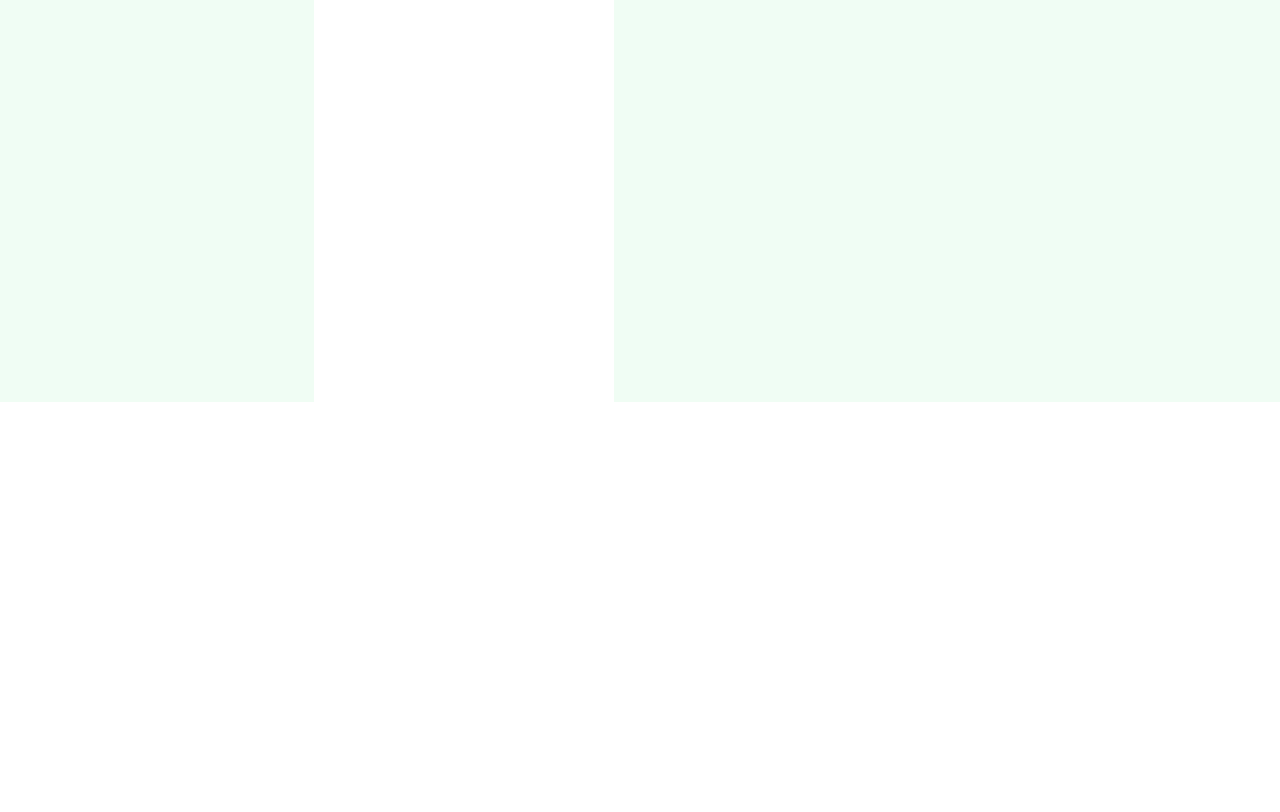
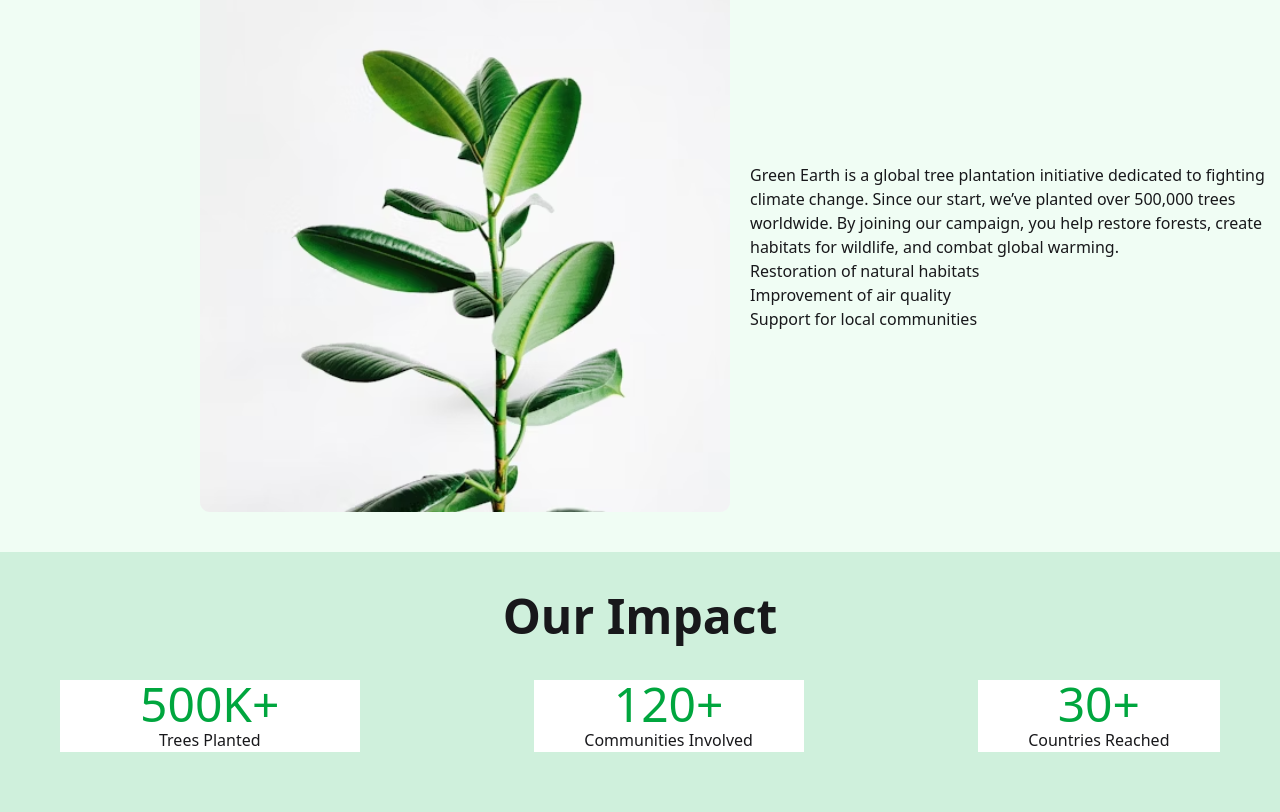
Before and after one commit to shezan-223/tree-assingment, a plain HTML site: page index.html in a window 1280 px wide. Shown: the part 468-1280 px from the top of the page. Before the commit the page ends 870 px from the top, so only its background shows below. Drawn offline with nearby package versions, Linux system fonts and the light colour scheme; no server answers.

Commit message:
added about campain

```diff
--- a/index.html
+++ b/index.html
@@ -20,7 +20,7 @@
         <div class="nav-right bg-yellow-400 p-2 rounded-xl text-green-600"> <button>Plant a Tree</button></div>
     </nav>
     <!-- banner section -->
-    <div class="banner-container bg-[#CFF0DC] flex justify-around items-center h-auto">
+    <div class="banner-container bg-[#CFF0DC] flex justify-around items-center h-auto ">
         <section class="banner-left ">
             <img src="./assets/hero-leaf1.png" alt="">
         </section>
@@ -39,17 +39,17 @@
 
 
     <!-- treee section  -->
-     <main class="w-auto h-auto bg-[#F0FDF4]   mt-6 flex ">
+      <!-- <main class="w-auto h-auto bg-[#F0FDF4]   mt-6 flex p-10 "> -->
 
 
-        <!-- catagory container -->
-         <div id="catagory-container" class=" h-[480px]  w-[250px] mt-6 ">
-
+       <!-- catagory container  -->
+         <!-- <div id="catagory-container" class=" h-[480px]  w-[250px] mt-6 ">
+           -->
 
 
          </div>
          <!--product container -->
-         <div  id="product-container" class="grid grid-cols-1 sm:grid-cols-2 lg:grid-cols-3 gap-6   mt-6 ">
+         <!-- <div  id="product-container" class="grid grid-cols-1 sm:grid-cols-2 lg:grid-cols-3 gap-6   mt-6 "> -->
 
 
 
@@ -59,12 +59,60 @@
          <!-- CRAD -->
 
         <section id="cart-container" class=" bg-white w-[300px] h-[100ppx] p-3 mt-6 ml-4">
-            <h1 class="text-black text-center">Your Cart </h1>
+            <h1 class="text-black text-center">Your Cart</h1>
           </section>
 
 
 
      </main>
+     <section>
+        <h1 class="text-3xl text-center bg-[#CFF0DC] font-bold "> About the Campaign</h1>
+        <div class="campain bg-[#F0FDF4] flex  items-center gap-4 pl-50 pb-10">
+            <div class="camp-left w-[50%] h-full ">
+                <img src="./assets/about.png" alt="">
+            </div>
+            <div class="camp-right max-w-[530px] ">
+                <p>Green Earth is a global tree plantation initiative dedicated to fighting climate change. Since our start, we’ve planted over 500,000 trees worldwide. By joining our campaign, you help restore forests, create habitats for wildlife, and combat global warming.</p>
+                <ul>
+                    <li>Restoration of natural habitats</li>
+                    <li>Improvement of air quality</li>
+                    <li>Support for local communities</li>
+                </ul>
+          </div>
+
+
+
+
+        </div>
+
+
+
+     </section>
+
+     <div class="impact bg-[#CFF0DC] p-10 ">
+        <div class="impact-title text-5xl text-center font-bold "><h1> Our Impact </h1></div>
+
+        <section class="flex justify-between items-center mt-5">
+
+        <div class="impact-right p-5 ">
+            <h1 class="review-title text-green-600 bg-white text-5xl text-center px-20 ">500K+</h1>
+            <p class="impact-para  bg-white text-center"> Trees Planted</p>
+
+        </div>
+        <div class="impact-center p-5">
+             <h1 class="review-title text-green-600 bg-white text-5xl text-center px-20 ">120+</h1>
+            <p class="impact-para  bg-white text-center"> Communities Involved </p>
+
+        </div>
+        <div class="impact-left  p-5">
+             <h1 class="review-title px-20 text-green-600 bg-white text-5xl text-center">30+</h1>
+            <p class="impact-para  bg-white text-center"> Countries Reached</p>
+        </div> </section>
+
+
+
+
+     </div>
 
 
     <script src="./index.js"></script>
```
